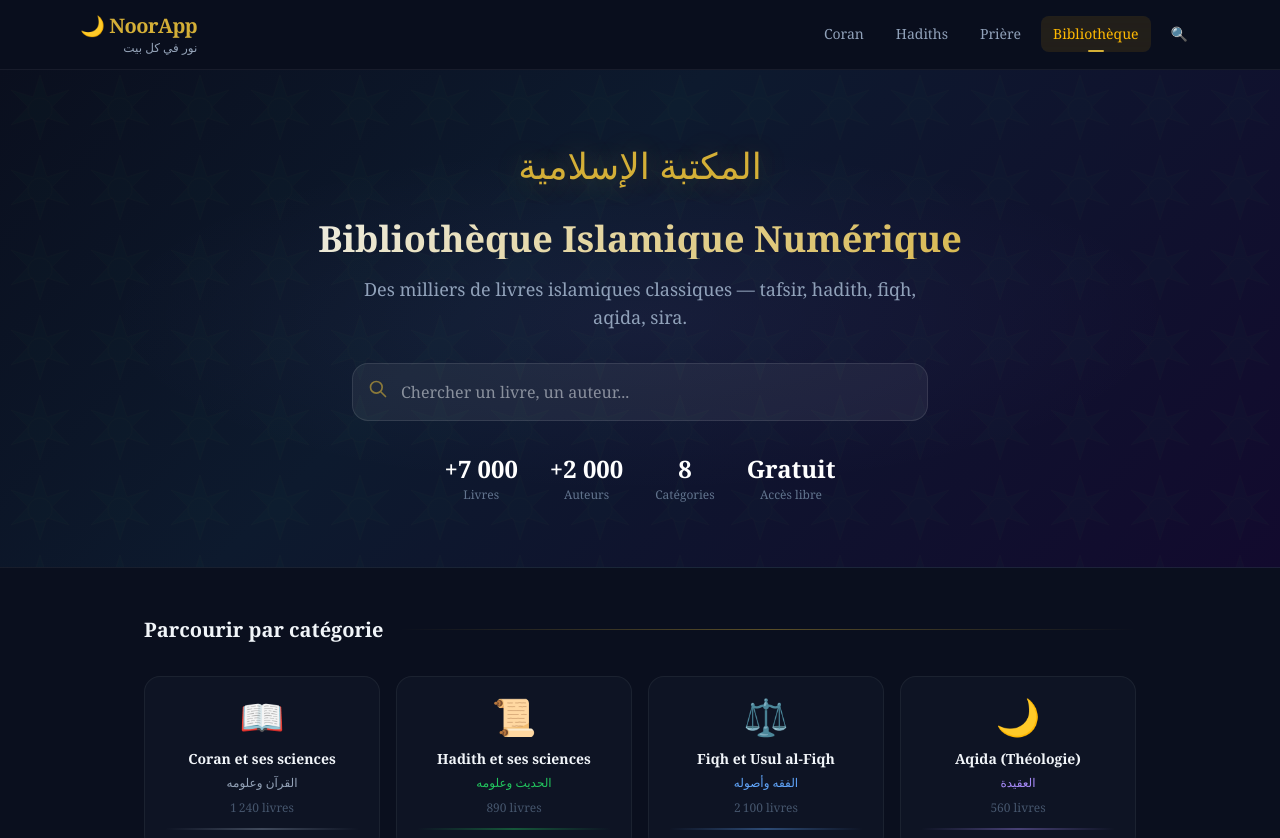
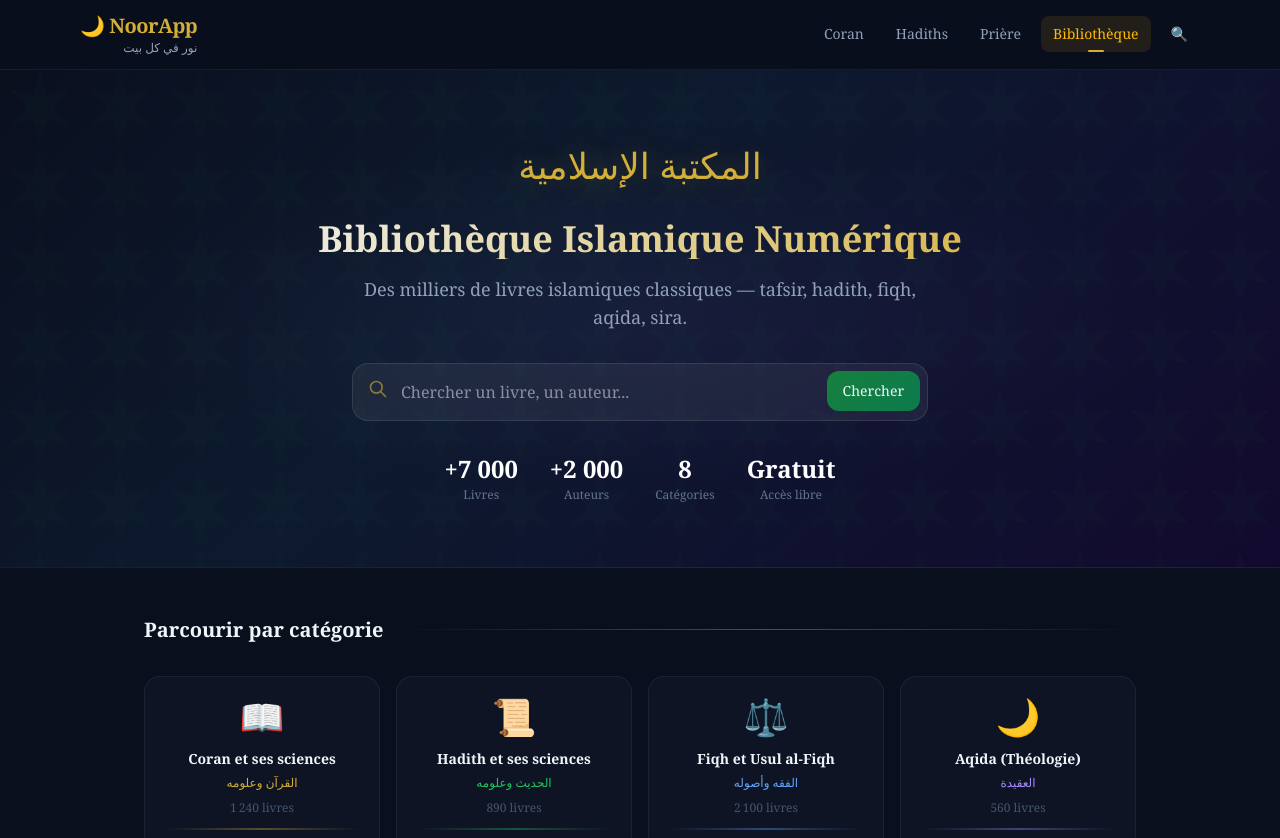
Before and after one commit to SAASdin/Saas-islam, a Next.js app in the folder apps/quran-app/: page /bibliotheque in a window 1280 px wide. Shown: the top 838 px of the page. Built offline with nearby package versions, Linux system fonts and the light colour scheme; no server answers; a web font is replaced by a local one.

Commit message:
[fix] Audit complet — ShareButton Client Component séparé, CATEGORY_COLORS corrects, form bibliothèque fonctionnel, 9/9 pages 200

```diff
--- a/apps/quran-app/src/app/bibliotheque/page.tsx
+++ b/apps/quran-app/src/app/bibliotheque/page.tsx
@@ -16,14 +16,14 @@ export const metadata: Metadata = {
 export const revalidate = 86400
 
 const CATEGORY_COLORS: Record<string, string> = {
-  tafsir: '#d4af37',
-  hadith: '#22c55e',
-  fiqh: '#60a5fa',
-  aqida: '#a78bfa',
-  sira: '#fb923c',
+  quran:    '#d4af37',
+  hadith:   '#22c55e',
+  fiqh:     '#60a5fa',
+  aqida:    '#a78bfa',
+  sira:     '#fb923c',
   tasawwuf: '#34d399',
-  lughah: '#f472b6',
-  other: '#94a3b8',
+  lughah:   '#f472b6',
+  general:  '#94a3b8',
 }
 
 export default function BibliothequeHomePage() {
@@ -81,8 +81,8 @@ export default function BibliothequeHomePage() {
             Des milliers de livres islamiques classiques — tafsir, hadith, fiqh, aqida, sira.
           </p>
 
-          {/* Barre de recherche */}
-          <div className="relative max-w-xl mx-auto">
+          {/* Barre de recherche — redirige vers /search */}
+          <form action="/search" method="GET" className="relative max-w-xl mx-auto">
             <svg
               className="absolute left-4 top-4 w-5 h-5 pointer-events-none"
               fill="none" stroke="currentColor" viewBox="0 0 24 24"
@@ -93,8 +93,9 @@ export default function BibliothequeHomePage() {
             </svg>
             <input
               type="search"
+              name="q"
               placeholder="Chercher un livre, un auteur..."
-              className="w-full px-5 py-4 pl-12 rounded-2xl text-base"
+              className="w-full px-5 py-4 pl-12 pr-28 rounded-2xl text-base"
               style={{
                 background: 'rgba(255,255,255,0.06)',
                 border: '1px solid rgba(255,255,255,0.1)',
@@ -103,7 +104,17 @@ export default function BibliothequeHomePage() {
               }}
               aria-label="Rechercher dans la bibliothèque"
             />
-          </div>
+            <button
+              type="submit"
+              className="absolute right-2 top-2 px-4 py-2.5 rounded-xl text-sm font-medium"
+              style={{
+                background: 'linear-gradient(135deg, #15803d 0%, #0d7a4e 100%)',
+                color: '#f1f5f9',
+              }}
+            >
+              Chercher
+            </button>
+          </form>
 
           {/* Stats */}
           <div className="flex justify-center gap-8 mt-8">
--- a/apps/quran-app/src/app/hadiths/[collection]/[hadithNumber]/page.tsx
+++ b/apps/quran-app/src/app/hadiths/[collection]/[hadithNumber]/page.tsx
@@ -10,6 +10,7 @@ import Link from 'next/link'
 import { notFound } from 'next/navigation'
 import { getHadith, getCollectionMeta, HADITH_COLLECTIONS, formatHadithRef } from '@/lib/hadith-api'
 import Navigation from '@/components/Navigation'
+import ShareButton from '@/components/hadith/ShareButton'
 import type { Metadata } from 'next'
 
 interface Props {
@@ -284,31 +285,3 @@ export default async function HadithPage({ params }: Props) {
     </div>
   )
 }
-
-// ── Composant partage (Client Component) ─────────────────────
-'use client'
-
-function ShareButton({ text, url }: { text: string; url: string }) {
-  const handleShare = async () => {
-    const fullUrl = `${window.location.origin}${url}`
-    if (navigator.share) {
-      await navigator.share({ text, url: fullUrl }).catch(() => {})
-    } else {
-      await navigator.clipboard.writeText(`${text}\n\n${fullUrl}`).catch(() => {})
-    }
-  }
-
-  return (
-    <button
-      className="flex items-center gap-2 px-4 py-2 rounded-lg text-xs transition-all duration-200"
-      style={{
-        background: 'rgba(255,255,255,0.04)',
-        border: '1px solid rgba(255,255,255,0.08)',
-        color: '#64748b',
-      }}
-    >
-      <span>🔗</span>
-      <span>Partager ce hadith</span>
-    </button>
-  )
-}
--- /dev/null
+++ b/apps/quran-app/src/components/hadith/ShareButton.tsx
@@ -0,0 +1,38 @@
+'use client'
+// ============================================================
+// ShareButton.tsx — Partage d'un hadith — Client Component
+// ============================================================
+
+interface Props {
+  text: string
+  url: string
+}
+
+export default function ShareButton({ text, url }: Props) {
+  async function handleShare() {
+    const fullUrl = `${window.location.origin}${url}`
+    if (navigator.share) {
+      await navigator.share({ text, url: fullUrl }).catch(() => {})
+    } else {
+      await navigator.clipboard.writeText(`${text}\n\n${fullUrl}`).catch(() => {})
+      alert('Lien copié dans le presse-papiers !')
+    }
+  }
+
+  return (
+    <button
+      onClick={handleShare}
+      className="flex items-center gap-2 px-4 py-2 rounded-lg text-xs transition-all duration-200 hover:opacity-80"
+      style={{
+        background: 'rgba(255,255,255,0.04)',
+        border: '1px solid rgba(255,255,255,0.08)',
+        color: '#64748b',
+        cursor: 'pointer',
+      }}
+      type="button"
+    >
+      <span>🔗</span>
+      <span>Partager ce hadith</span>
+    </button>
+  )
+}
```
